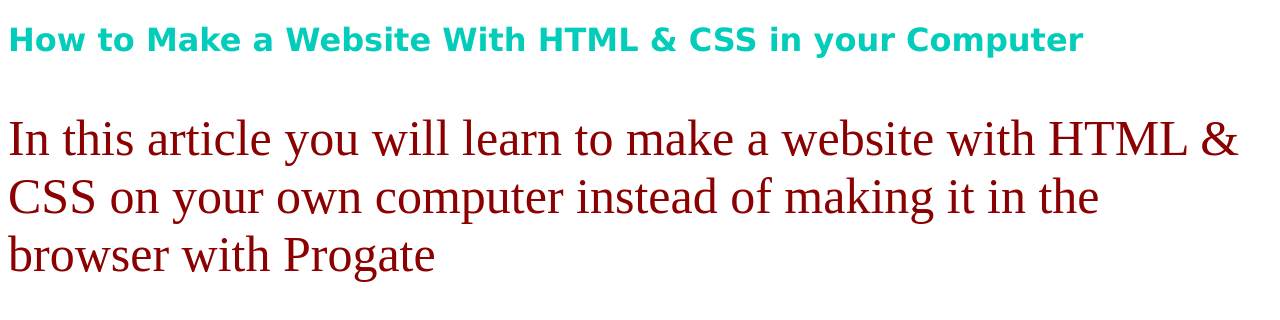
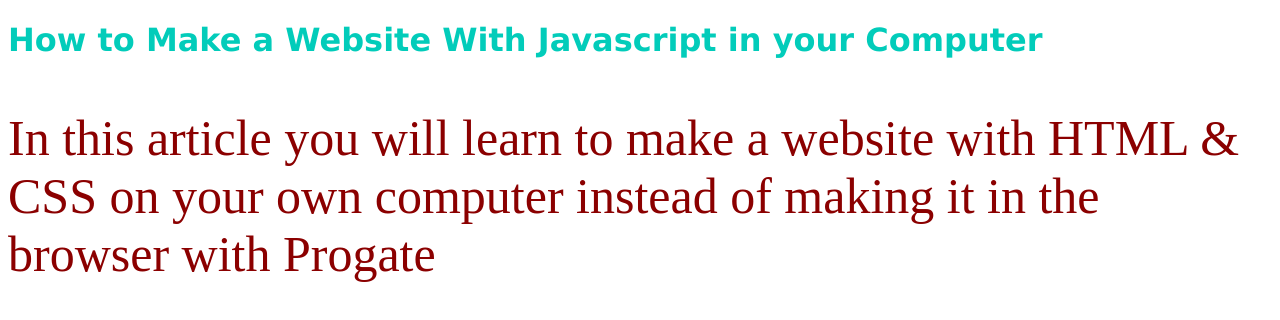
Before and after one commit to muftighifari/web-berita-a20, a plain HTML site: page index.html in a window 1280 px wide. Drawn offline with Linux system fonts and the light colour scheme.

Commit message:
edit html css to js

```diff
--- a/index.html
+++ b/index.html
@@ -7,7 +7,7 @@
   </head>
   <body>
     <h1 class="title">
-      How to Make a Website With HTML & CSS in your Computer
+      How to Make a Website With Javascript in your Computer
     </h1>
     <p>
       In this article you will learn to make a website with HTML & CSS on your
```
